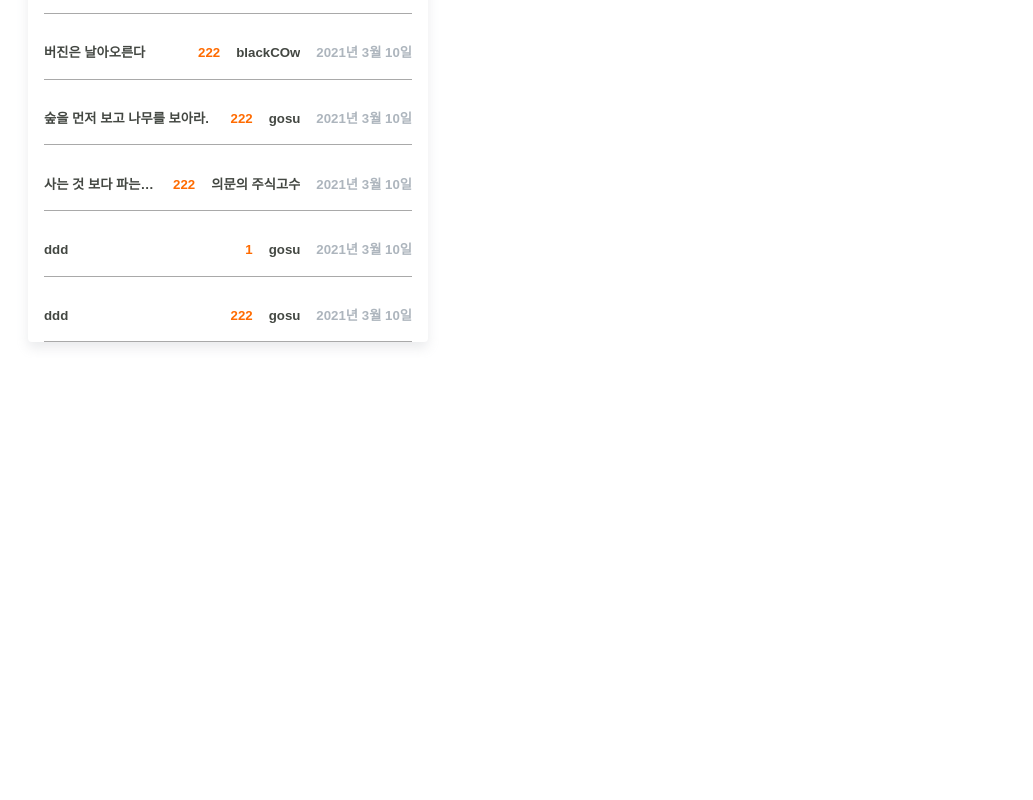
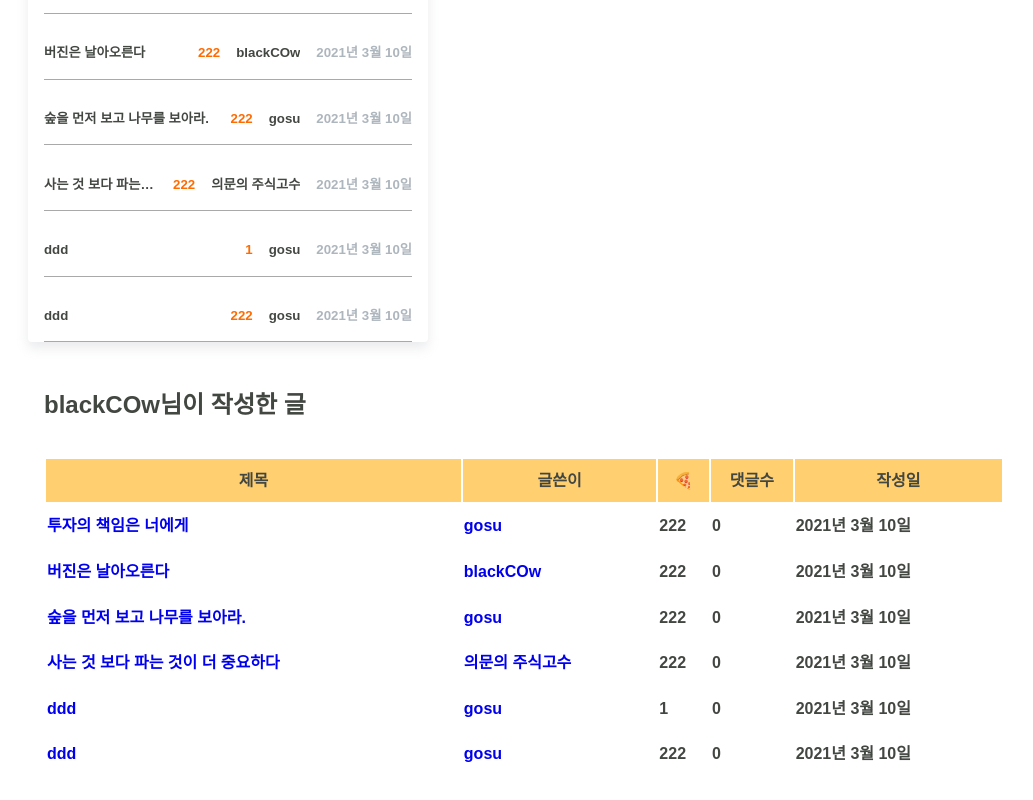
Before and after one commit to blackcowmoo/moomark-frontend, a Next.js app: page /user/blackCOw in a window 1280 px wide. Shown: the part 559-1359 px from the top of the page, without its empty margins (116-1149 px from the left). Before the commit the page ends 917 px from the top, so only its background shows below. Built offline with nearby package versions, Linux system fonts and the light colour scheme.

Commit message:
Add TablePostList footer, table render

```diff
--- a/src/components/PostList/DefaultPostList/DefaultPostList.tsx
+++ b/src/components/PostList/DefaultPostList/DefaultPostList.tsx
@@ -1,10 +1,10 @@
-import { PostListViewProps } from 'types';
+import { IPostList } from 'types';
 import DefaultViewItem from './DefaultViewItem';
 import styles from './DefaultPostList.module.scss';
 
 export interface IDefaultPostList{
   listTitle: string;
-  postList: PostListViewProps[];
+  postList: IPostList[];
 }
 
 const DefaultPostList: React.FC<IDefaultPostList> = ({ listTitle, postList }) => {
--- a/src/components/PostList/DefaultPostList/DefaultViewItem.tsx
+++ b/src/components/PostList/DefaultPostList/DefaultViewItem.tsx
@@ -1,10 +1,10 @@
 import Link from 'next/link';
-import { PostListViewProps } from 'types';
+import { IPostList } from 'types';
 import { timeForToday } from 'utils/common';
 import styles from './DefaultPostList.module.scss';
 
 interface props {
-  value: PostListViewProps;
+  value: IPostList;
 }
 
 const DefaultViewItem: React.FC<props> = ({ value }) => {
--- a/src/components/PostList/TablePostList/TablePostList.module.scss
+++ b/src/components/PostList/TablePostList/TablePostList.module.scss
@@ -0,0 +1,13 @@
+.TablePostList {
+  margin: 2rem;
+  table {
+    width: 100%;
+    thead{
+      background-color: var(--secondary);
+
+    }
+    tbody{
+
+    }
+  }
+}
--- a/src/components/PostList/TablePostList/TablePostList.tsx
+++ b/src/components/PostList/TablePostList/TablePostList.tsx
@@ -1,14 +1,87 @@
-import { IDefaultPostList } from '../DefaultPostList/DefaultPostList';
+import Link from 'next/link';
+import { useEffect, useState } from 'react';
+import { timeForToday } from 'utils/common';
+import { IPostList } from 'types';
+import { HomePageListMock } from 'utils/mock';
 
-interface ITablePostList extends IDefaultPostList{
-  totalPostCount: number;
-  listSize: number;
+import styles from './TablePostList.module.scss';
+
+interface ITablePostList {
+  listTitle: string;
   currentPage: number;
+  range: number;
 }
-const TablePostList: React.FC<ITablePostList> = ({
-  listTitle, postList, totalPostCount, listSize, currentPage
-}) => {
-  return <div></div>;
+
+interface IPostListFooter {
+  startPage: number;
+  endPage: number;
+}
+
+const TablePostList: React.FC<ITablePostList> = ({ listTitle, currentPage, range }) => {
+  const [postList, setPostList] = useState<IPostList[]>([]);
+  const [totalListCount, setTotalListCount] = useState<number>(0);
+  const [pageList, setPageList] = useState<number[]>([]);
+  const [isNextButton, setIsNextButton] = useState<boolean>(false);
+  const [isPrevButton, setIsPrevButton] = useState<boolean>(false);
+  const listSize = 10;
+  useEffect(() => {
+    setTotalListCount(2000);
+  });
+  useEffect(() => {
+    //Query via currentpage, rowCount
+    setPostList(HomePageListMock);
+    let { startPage, endPage }: IPostListFooter = {
+      startPage: 0,
+      endPage: 0,
+    };
+
+    startPage = (currentPage - 1) * listSize;
+    endPage = range * listSize;
+  }, [currentPage]);
+
+  const renderFooter = () => {};
+
+  return (
+    <div className={styles.TablePostList}>
+      <h2>{listTitle}</h2>
+      <table>
+        <thead>
+          <tr>
+            <th>제목</th>
+            <th>글쓴이</th>
+            <th>🍕</th>
+            <th>댓글수</th>
+            <th>작성일</th>
+          </tr>
+        </thead>
+        <tbody>
+          {postList.map(({ title, author, like, commentCount, date, id }) => {
+            return (
+              <tr>
+                <td className={styles.title}>
+                  <Link href={`/post/${id}`}>
+                    <a>{title}</a>
+                  </Link>
+                </td>
+                <td>
+                  <Link href={`/user/${author}`}>
+                    <a>{author}</a>
+                  </Link>
+                </td>
+                <td>{like}</td>
+                <td>{commentCount || 0}</td>
+                <td>{timeForToday(date)}</td>
+              </tr>
+            );
+          })}
+        </tbody>
+      </table>
+      <div className={styles.footer}>
+        <ul className={styles.pagination}>
+        </ul>
+      </div>
+    </div>
+  );
 };
 
 export default TablePostList;
```
Also changed, not shown: src/components/PostList/TablePostList/index.tsx (line endings or trailing spaces).
